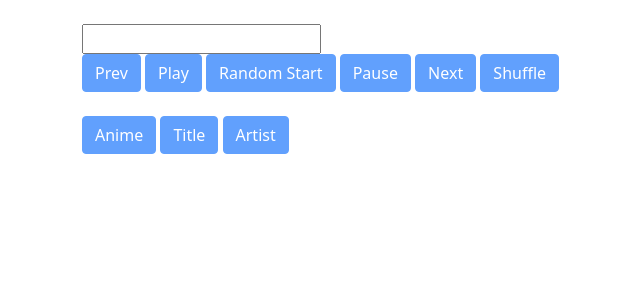
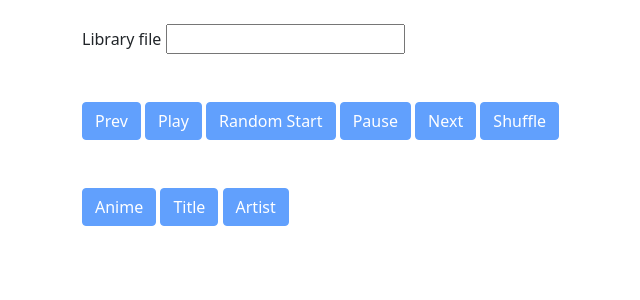
Before and after one commit to Maheliusz/oped_randomizer_new, a Flask app: page / in a window 1280 px wide. Shown: the top 300 px of the page, without its empty margins (0-640 px from the left). Run offline with Flask 3, Linux system fonts and the light colour scheme; some libraries are stand-ins or nearby versions.

Commit message:
Text centering added, minor project structure stuff

```diff
--- a/app.py
+++ b/app.py
@@ -6,7 +6,7 @@ from flask_socketio import SocketIO
 import modules.library
 import modules.player
 
-app = Flask(__name__, static_folder='templates')
+app = Flask(__name__, template_folder='web/templates', static_folder='web/static')
 socketio = SocketIO(app, debug=True, cors_allowed_origins='*', async_mode='eventlet')
 
 
--- a/templates/info_panel.html
+++ b/web/templates/info_panel.html
@@ -18,23 +18,35 @@
     <div class="inner">
         <div id="header"></div>
         <br>
+        <label for="library">Library file</label>
         <input type="text" id="library" name="library" onchange="file_picked()"/>
+    </div>
     <br>
+    <br>
+    <div class="inner">
         <button class="btn btn-primary" id="prevbutton" onClick="previous()" disabled>Prev</button>
         <button class="btn btn-primary" id="playbutton" onClick="play()" disabled>Play</button>
         <button class="btn btn-primary" id="playrandombutton" onClick="play_random()" disabled>Random Start</button>
         <button class="btn btn-primary" id="pausebutton" onClick="pause()" disabled>Pause</button>
         <button class="btn btn-primary" id="nextbutton" onClick="next()" disabled>Next</button>
         <button class="btn btn-primary" id="shufflebutton" onClick="shuffle()" disabled>Shuffle</button>
+    </div>
     <br>
     <br>
+    <div class="inner">
         <button class="btn btn-primary" id="animebutton" onClick="show_anime()" disabled>Anime</button>
         <button class="btn btn-primary" id="titlebutton" onClick="show_title()" disabled>Title</button>
         <button class="btn btn-primary" id="artistbutton" onClick="show_artist()" disabled>Artist</button>
     </div>
+    <br>
+    <br>
+    <div class="inner" align="center">
         <h1 id="animetitle"></h1>
+        <br>
         <h2 id="songtitle"></h2>
+        <br>
         <h3 id="artist"></h3>
+    </div>
 </div>
 <script>
     var socket = io();
```
Also changed, not shown: web/static/style.css (added), web/templates/control_panel.html (renamed from templates/control_panel.html). Lines whose indentation alone changed are shown as unchanged.
